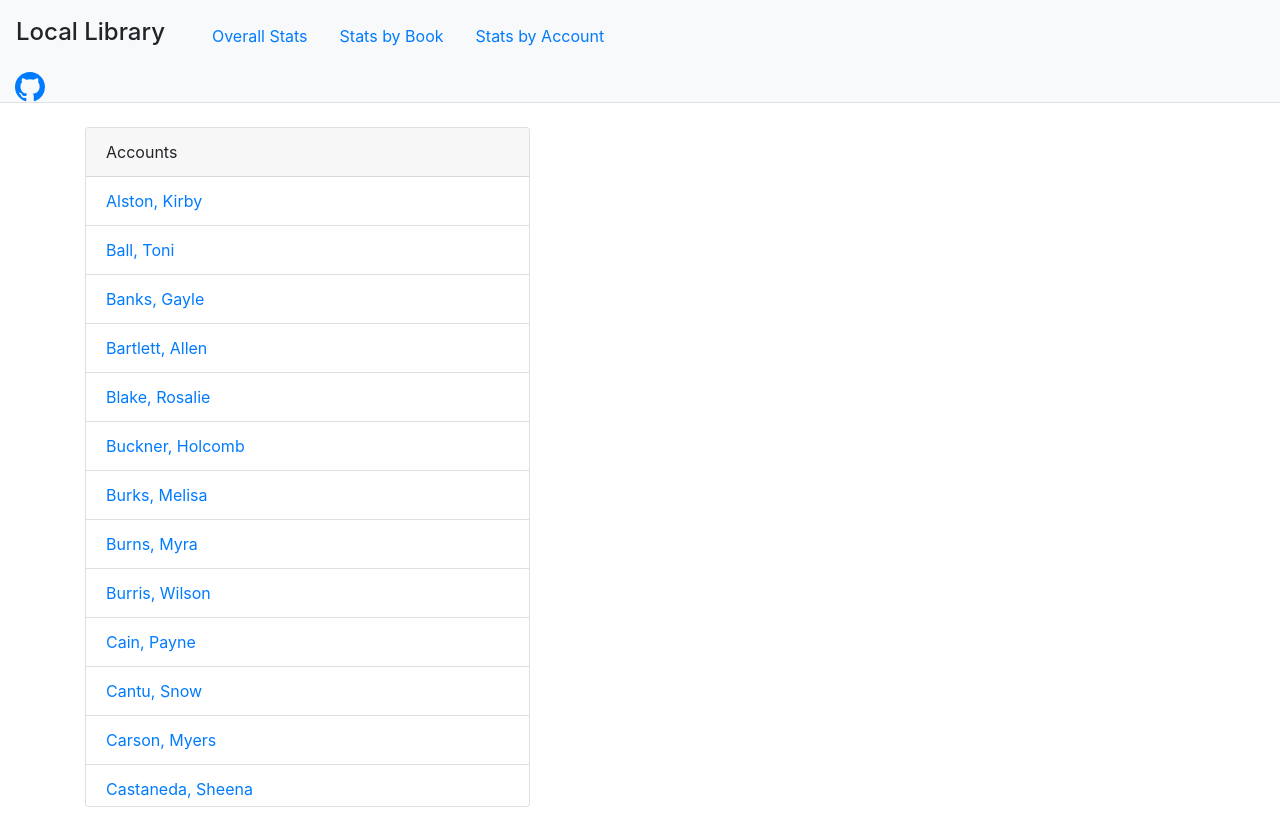
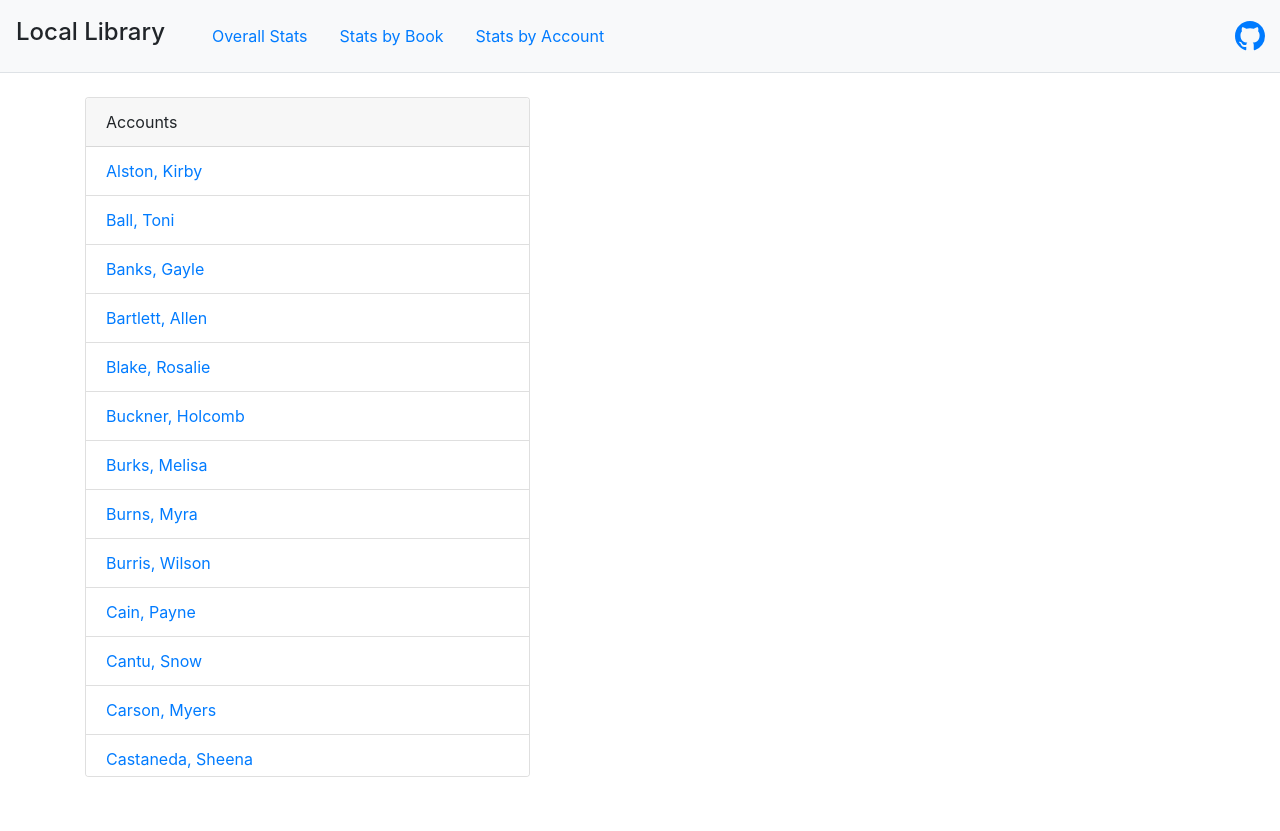
Before and after one commit to enickgoku/local-library, a website: page root/accounts.html in a window 1280 px wide. After the commit the page ends 801 px from the top, so only its background shows below. Drawn offline with nearby package versions, Linux system fonts and the light colour scheme.

Commit message:
moved github icon

```diff
--- a/root/accounts.html
+++ b/root/accounts.html
@@ -19,7 +19,7 @@
   </head>
 
   <body>
-    <header class="container-fluid bg-light border-bottom">
+    <header class="container-fluid bg-light border-bottom d-flex justify-content-between d-flex align-items-center">
       <nav class="row align-items-center">
         <h1 class="h4 px-3">Local Library</h1>
         <div class="col">
@@ -38,11 +38,9 @@
           </ul>
         </div>
       </nav>
-      <div class="d-flex align-items-center">
         <a href="https://github.com/enickgoku/local-library" target="_blank" class="d-flex justify-content-end"><svg xmlns="http://www.w3.org/2000/svg" width="30" height="30" fill="currentColor" class="bi bi-github" viewBox="0 0 16 16">
           <path d="M8 0C3.58 0 0 3.58 0 8c0 3.54 2.29 6.53 5.47 7.59.4.07.55-.17.55-.38 0-.19-.01-.82-.01-1.49-2.01.37-2.53-.49-2.69-.94-.09-.23-.48-.94-.82-1.13-.28-.15-.68-.52-.01-.53.63-.01 1.08.58 1.23.82.72 1.21 1.87.87 2.33.66.07-.52.28-.87.51-1.07-1.78-.2-3.64-.89-3.64-3.95 0-.87.31-1.59.82-2.15-.08-.2-.36-1.02.08-2.12 0 0 .67-.21 2.2.82.64-.18 1.32-.27 2-.27.68 0 1.36.09 2 .27 1.53-1.04 2.2-.82 2.2-.82.44 1.1.16 1.92.08 2.12.51.56.82 1.27.82 2.15 0 3.07-1.87 3.75-3.65 3.95.29.25.54.73.54 1.48 0 1.07-.01 1.93-.01 2.2 0 .21.15.46.55.38A8.012 8.012 0 0 0 16 8c0-4.42-3.58-8-8-8z"/>
         </svg></a>
-      </div>
     </header>
 
     <main class="container my-4">
```
Also changed, not shown: root/books.html (+1 -3 lines), root/index.html (+1 -3 lines).
